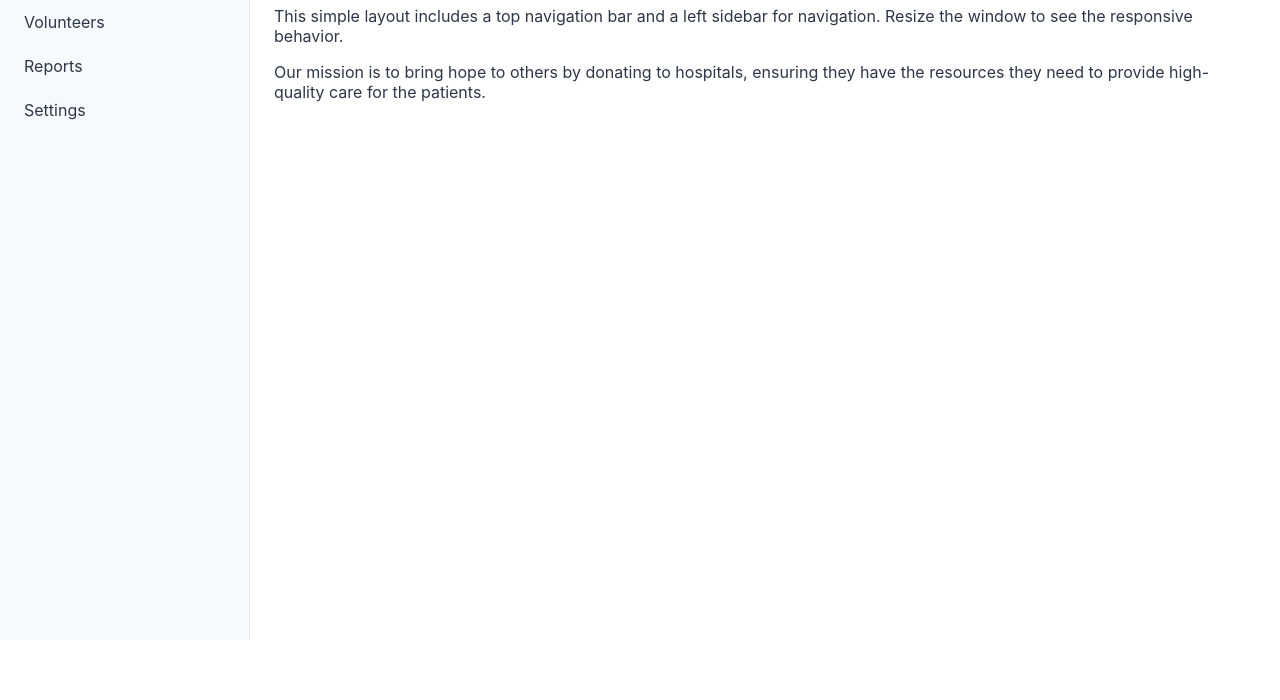
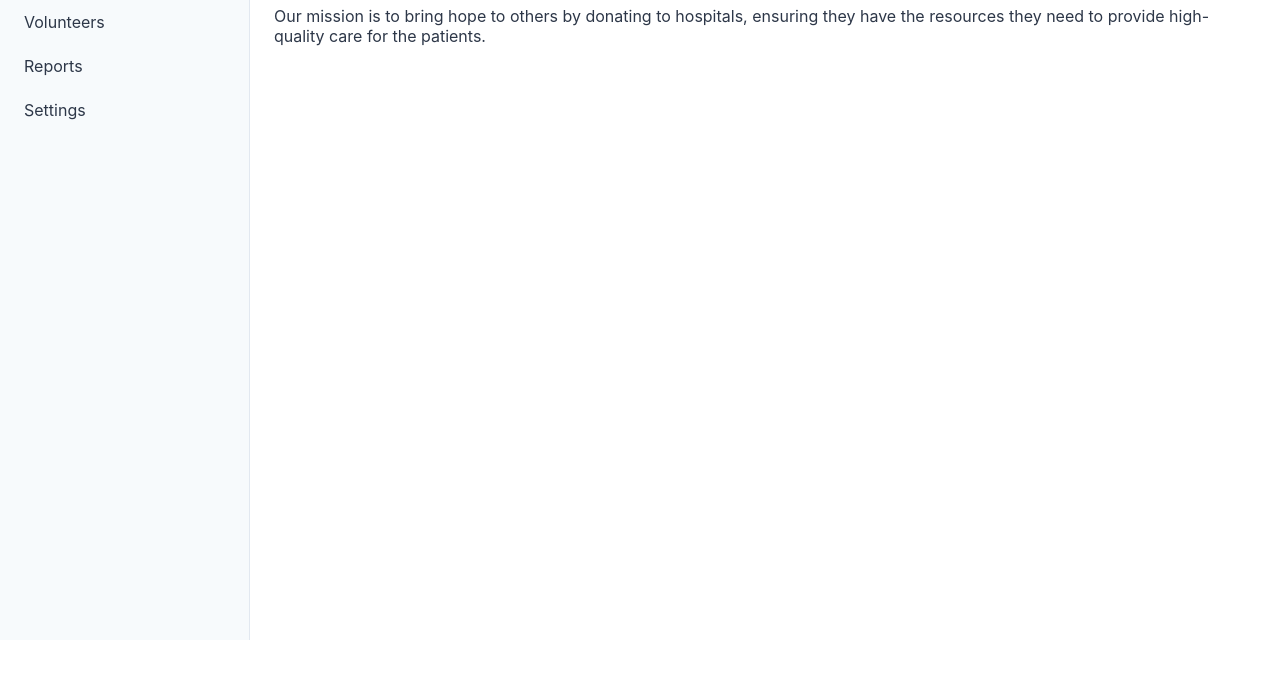
Before and after one commit to steffigeoffrey-maker/charity, a website: page index.html in a window 1280 px wide. Shown: the part 160-860 px from the top of the page. Drawn offline with Linux system fonts and the light colour scheme.

Commit message:
Remove layout description paragraph from index page

```diff
--- a/index.html
+++ b/index.html
@@ -36,7 +36,6 @@
 
     <main class="content">
       <h1>Welcome to Bakes of Hope Foundation</h1>
-      <p>This simple layout includes a top navigation bar and a left sidebar for navigation. Resize the window to see the responsive behavior.</p>
       <p>Our mission is to bring hope to others by donating to hospitals, ensuring they have the resources they need to provide high-quality care for the patients.</p>
     </main>
   </div>
```
